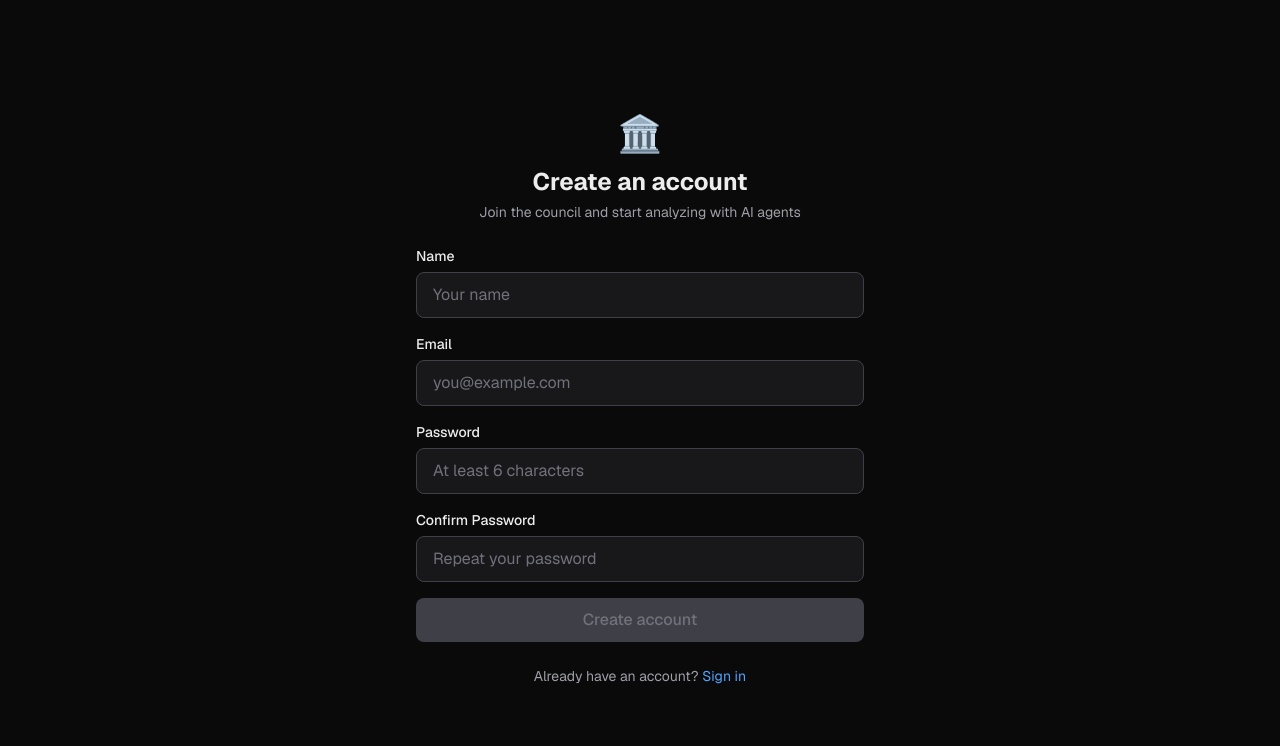
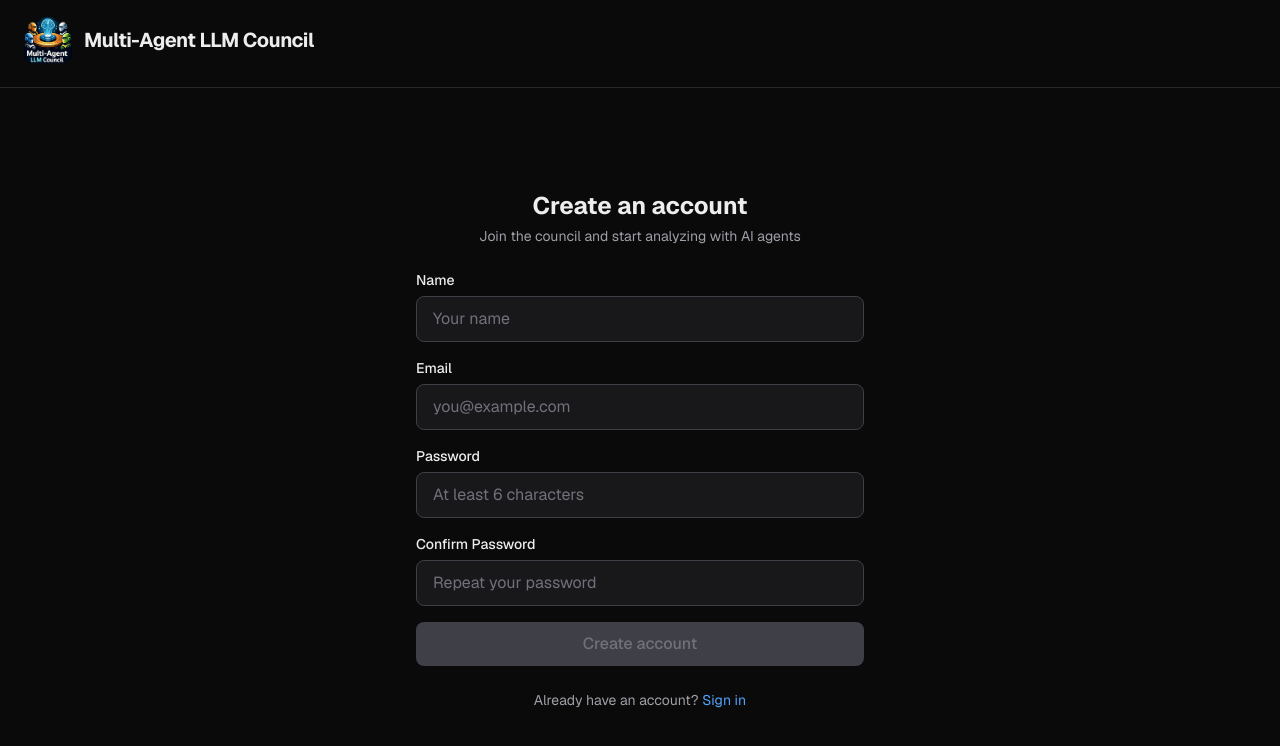
Before and after one commit to Freudenberger/multi-agent-llm-council, a Next.js app: page /register in a window 1280 px wide. Shown: the top 746 px of the page. Built offline with nearby package versions, Linux system fonts and the light colour scheme.

Commit message:
feat(ui): add header to login and registration pages

```diff
--- a/src/app/login/page.tsx
+++ b/src/app/login/page.tsx
@@ -42,11 +42,19 @@ export default function LoginPage() {
   );
 
   return (
-    <div className="min-h-screen flex items-center justify-center px-4">
+    <div className="min-h-screen flex flex-col">
+      {/* Site header — lets the user get back to the main page */}
+      <header className="border-b border-zinc-200 dark:border-zinc-800 px-6 py-4">
+        <Link href="/" className="inline-flex items-center gap-3 hover:opacity-80 transition-opacity">
+          <img src="/icon.png" alt="" className="w-12 h-12 rounded-md" />
+          <span className="text-xl font-bold tracking-tight">Multi-Agent LLM Council</span>
+        </Link>
+      </header>
+
+      <div className="flex-1 flex items-center justify-center px-4">
       <div className="w-full max-w-md space-y-6">
         {/* Header */}
         <div className="text-center">
-          <span className="text-4xl">🏛️</span>
           <h1 className="text-2xl font-bold mt-3">Welcome back</h1>
           <p className="text-sm text-zinc-500 dark:text-zinc-400 mt-1">
             Sign in to access your council sessions
@@ -110,6 +118,7 @@ export default function LoginPage() {
           </Link>
         </p>
       </div>
+      </div>
     </div>
   );
 }
--- a/src/app/register/page.tsx
+++ b/src/app/register/page.tsx
@@ -95,11 +95,19 @@ export default function RegisterPage() {
   );
 
   return (
-    <div className="min-h-screen flex items-center justify-center px-4">
+    <div className="min-h-screen flex flex-col">
+      {/* Site header — lets the user get back to the main page */}
+      <header className="border-b border-zinc-200 dark:border-zinc-800 px-6 py-4">
+        <Link href="/" className="inline-flex items-center gap-3 hover:opacity-80 transition-opacity">
+          <img src="/icon.png" alt="" className="w-12 h-12 rounded-md" />
+          <span className="text-xl font-bold tracking-tight">Multi-Agent LLM Council</span>
+        </Link>
+      </header>
+
+      <div className="flex-1 flex items-center justify-center px-4">
       <div className="w-full max-w-md space-y-6">
         {/* Header */}
         <div className="text-center">
-          <span className="text-4xl">🏛️</span>
           <h1 className="text-2xl font-bold mt-3">Create an account</h1>
           <p className="text-sm text-zinc-500 dark:text-zinc-400 mt-1">
             Join the council and start analyzing with AI agents
@@ -226,6 +234,7 @@ export default function RegisterPage() {
           </Link>
         </p>
       </div>
+      </div>
     </div>
   );
 }
```
